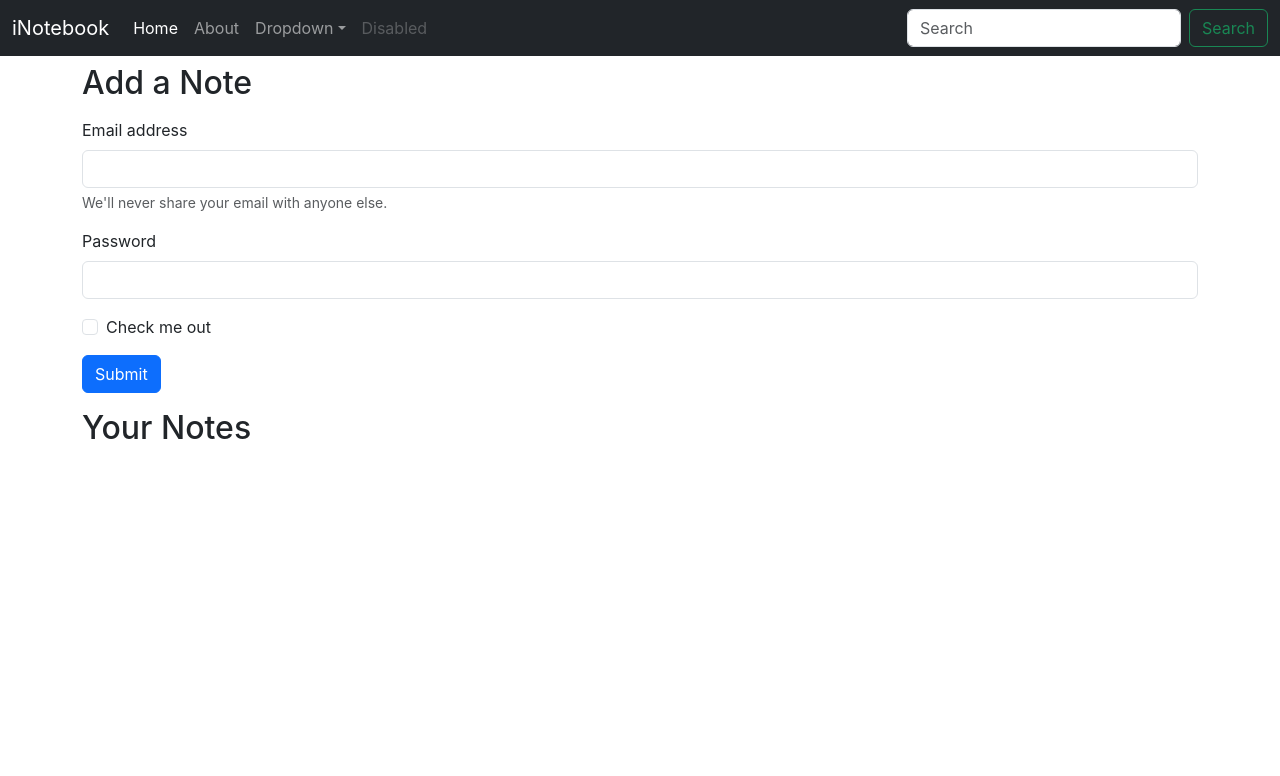
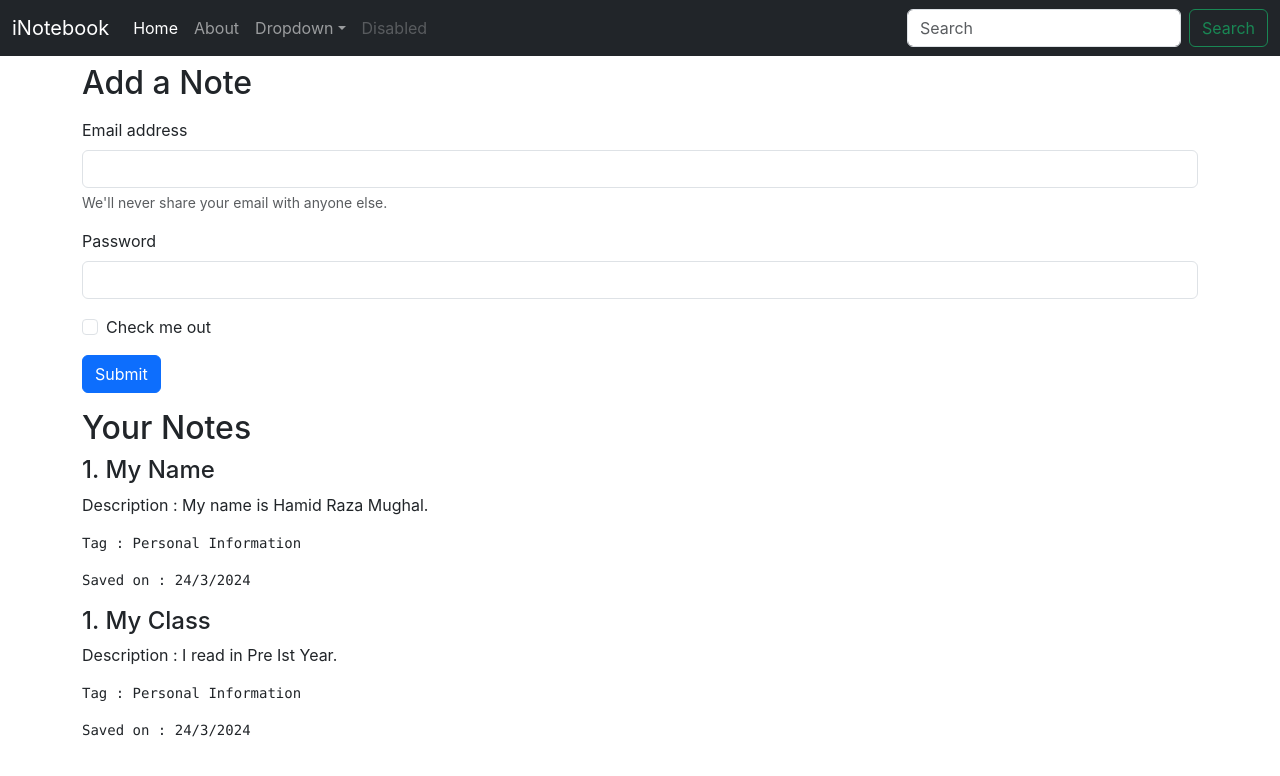
Before and after one commit to mughalwebs/iNotebook, a React (Create React App) app: page / in a window 1280 px wide. Shown: the top 776 px of the page. Built offline with nearby package versions, Linux system fonts and the light colour scheme.

Commit message:
Getting Notes from Context API and display it on index.js

```diff
--- a/src/Components/Home.js
+++ b/src/Components/Home.js
@@ -1,6 +1,9 @@
-import React from 'react'
+import React, { useContext } from 'react'
+import NotesContext from '../Context/Notes/NoteContext'
 
 export default function Home() {
+    let notesContext = useContext(NotesContext);
+    const { notes, setNotes } = notesContext;
     return (
         <>
             <h2 className='my-2'>Add a Note</h2>
@@ -8,7 +11,7 @@ export default function Home() {
                 <div className="mb-3">
                     <label htmlFor="exampleInputEmail1" className="form-label">Email address</label>
                     <input type="email" className="form-control" id="exampleInputEmail1" aria-describedby="emailHelp" />
-                        <div id="emailHelp" className="form-text">We'll never share your email with anyone else.</div>
+                    <div id="emailHelp" className="form-text">We'll never share your email with anyone else.</div>
                 </div>
                 <div className="mb-3">
                     <label htmlFor="exampleInputPassword1" className="form-label">Password</label>
@@ -16,11 +19,21 @@ export default function Home() {
                 </div>
                 <div className="mb-3 form-check">
                     <input type="checkbox" className="form-check-input" id="exampleCheck1" />
-                        <label className="form-check-label" htmlFor="exampleCheck1">Check me out</label>
+                    <label className="form-check-label" htmlFor="exampleCheck1">Check me out</label>
                 </div>
                 <button type="submit" className="btn btn-primary">Submit</button>
             </form>
             <h2 className='my-2'>Your Notes</h2>
+            {notes.map((note) => {
+                return (
+                    <>
+                        <h4>{1 + ". " + note.title}</h4>
+                        <p>Description : {note.description}</p>
+                        <pre>Tag : {note.tag}</pre>
+                        <pre>Saved on : {new Date(note.date).getDate().toString() + "/" + new Date(note.date).getMonth().toString() + "/" + new Date(note.date).getFullYear().toString()}</pre>
+                    </>
+                )
+            })}
         </>
     )
 }
--- a/src/Context/Notes/NoteState.js
+++ b/src/Context/Notes/NoteState.js
@@ -1,19 +1,29 @@
 import { useState } from 'react';
 import NoteContext from './NoteContext';
 const NoteState = (props) => {
-    const [state, setState] = useState({
-        "name": "Hamid Raza",
-        "class": "Pre I.C.S",
-    });
-    const changingClass = () => {
-        setInterval(() => {
-            setState({
-                class: Math.floor(Math.random() * 12)
-            })
-        }, 1500)
-    }
+    const initialNotes = [
+            {
+                "_id": "66291ae044b82099303c3b8a",
+                "user": "66291ace44b82099303c3b88",
+                "title": "My Name",
+                "description": "My name is Hamid Raza Mughal.",
+                "tag": "Personal Information",
+                "date": "2024-04-24T14:44:48.920Z",
+                "__v": 0
+            },
+            {
+                "_id": "66291b0a44b82099303c3b8c",
+                "user": "66291ace44b82099303c3b88",
+                "title": "My Class",
+                "description": "I read in Pre Ist Year.",
+                "tag": "Personal Information",
+                "date": "2024-04-24T14:45:30.813Z",
+                "__v": 0
+            }
+        ]
+        const [notes, setNotes] = useState(initialNotes)
     return (
-        <NoteContext.Provider value={{state, changingClass}}>
+        <NoteContext.Provider value={{ notes, setNotes }}>
             {props.children}
         </NoteContext.Provider>
     )
```
Also changed, not shown: 1 other file (tests, documents, lock files or other folders).
